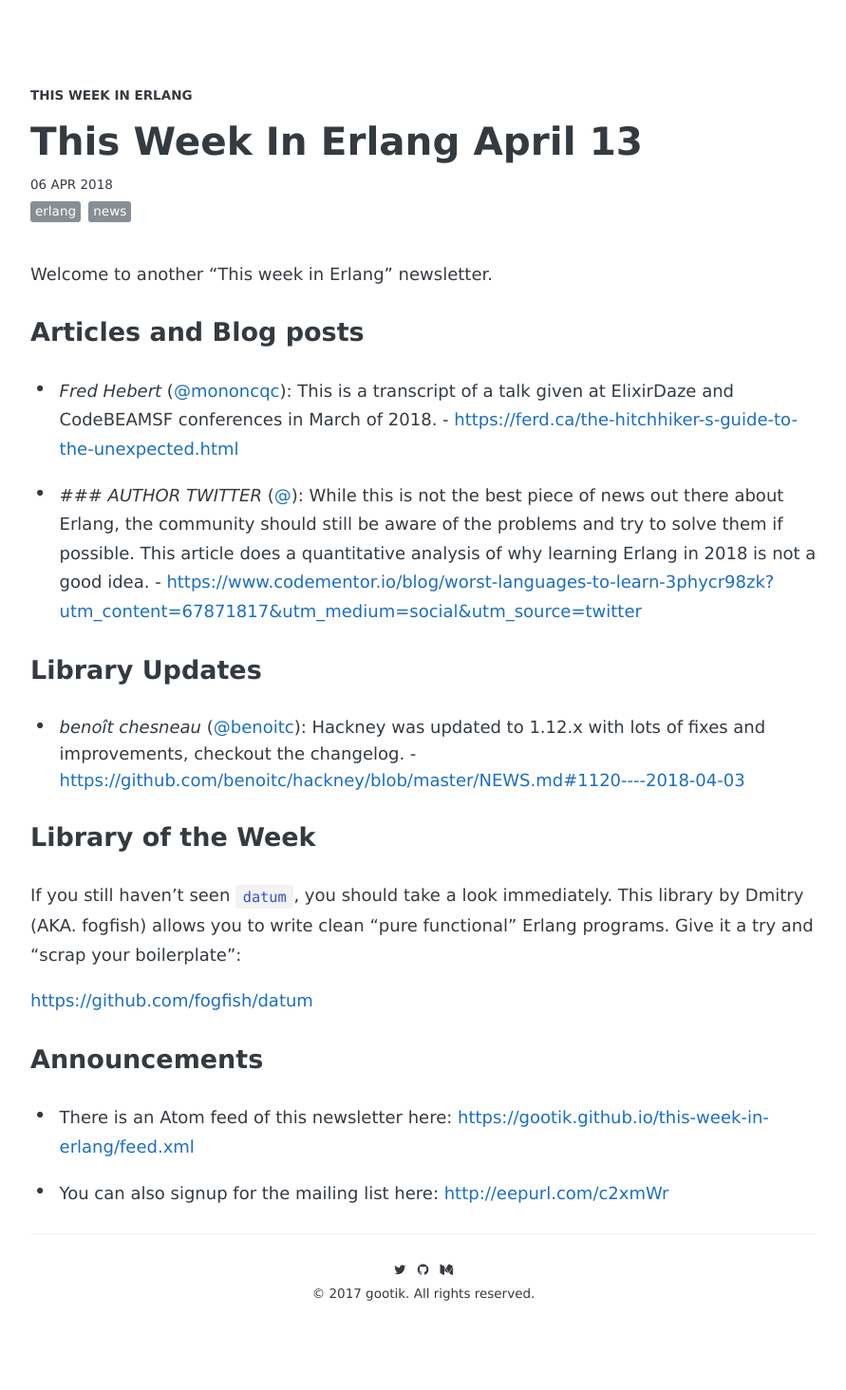
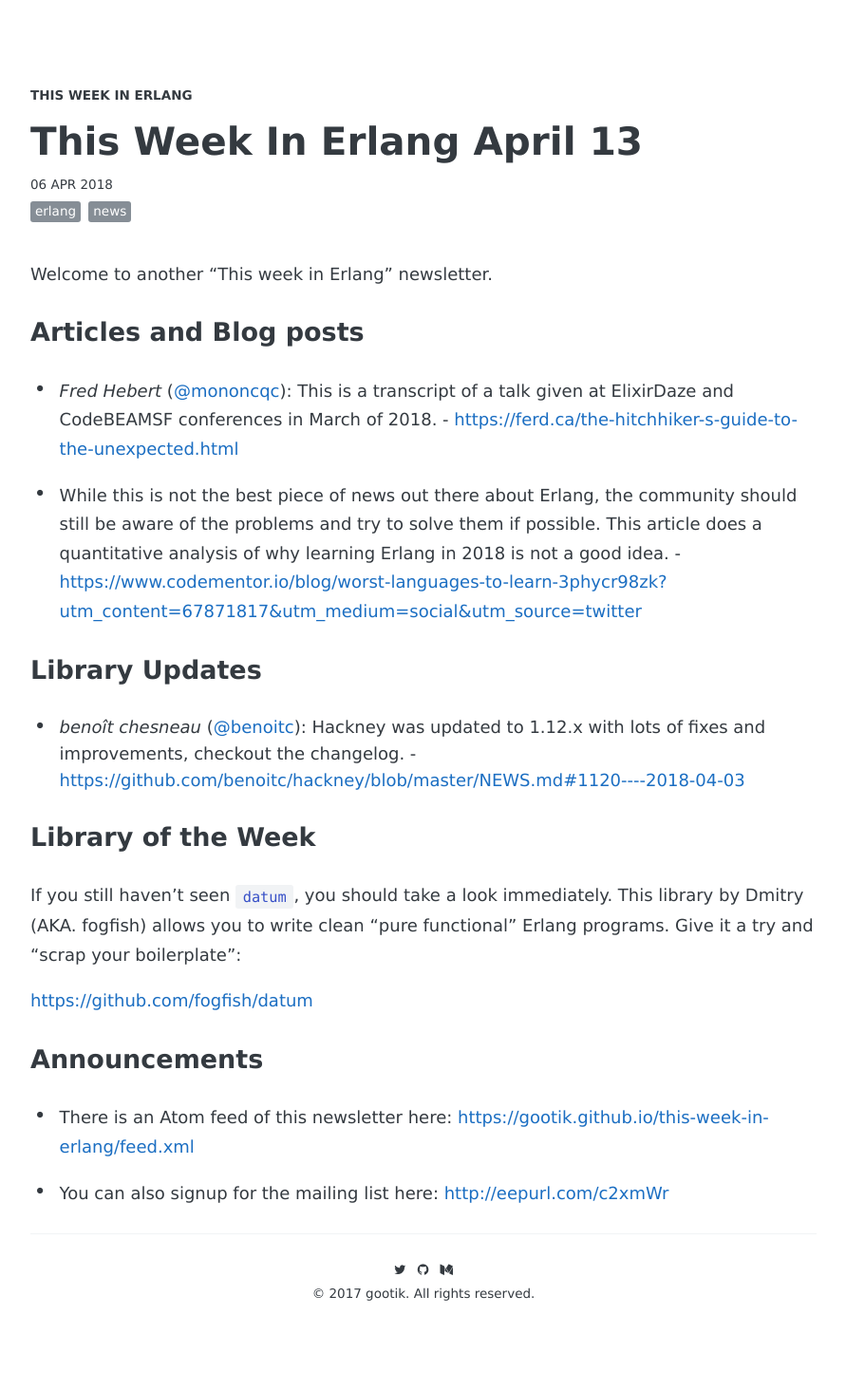
Before and after one commit to gootik/this-week-in-erlang, a Jekyll site: the page built from _posts/2018-04-06-apr-13.md, in a window 1280 px wide. Shown: the whole page at 95% size, without its empty margins (194-1085 px from the left). Built offline with Jekyll 4.4.1, drawn with Linux system fonts in a browser that asks for light colours; some web fonts are replaced.

Commit message:
April 13

```diff
--- a/_posts/2018-04-06-apr-13.md
+++ b/_posts/2018-04-06-apr-13.md
@@ -14,7 +14,7 @@ Welcome to another "This week in Erlang" newsletter.
 ### Articles and Blog posts
 - *Fred Hebert* ([@mononcqc](https://twitter/mononcqc)): This is a transcript of a talk given at ElixirDaze and CodeBEAMSF conferences in March of 2018. - <https://ferd.ca/the-hitchhiker-s-guide-to-the-unexpected.html>
 
-- *### AUTHOR TWITTER* ([@](https://twitter/)): While this is not the best piece of news out there about Erlang, the community should still be aware of the problems and try to solve them if possible. This article does a quantitative analysis of why learning Erlang in 2018 is not a good idea. - <https://www.codementor.io/blog/worst-languages-to-learn-3phycr98zk?utm_content=67871817&utm_medium=social&utm_source=twitter>
+- While this is not the best piece of news out there about Erlang, the community should still be aware of the problems and try to solve them if possible. This article does a quantitative analysis of why learning Erlang in 2018 is not a good idea. - <https://www.codementor.io/blog/worst-languages-to-learn-3phycr98zk?utm_content=67871817&utm_medium=social&utm_source=twitter>
 
 ### Library Updates
 - *benoît chesneau* ([@benoitc](https://twitter/benoitc)): Hackney was updated to 1.12.x with lots of fixes and improvements, checkout the changelog. - <https://github.com/benoitc/hackney/blob/master/NEWS.md#1120----2018-04-03>
```
